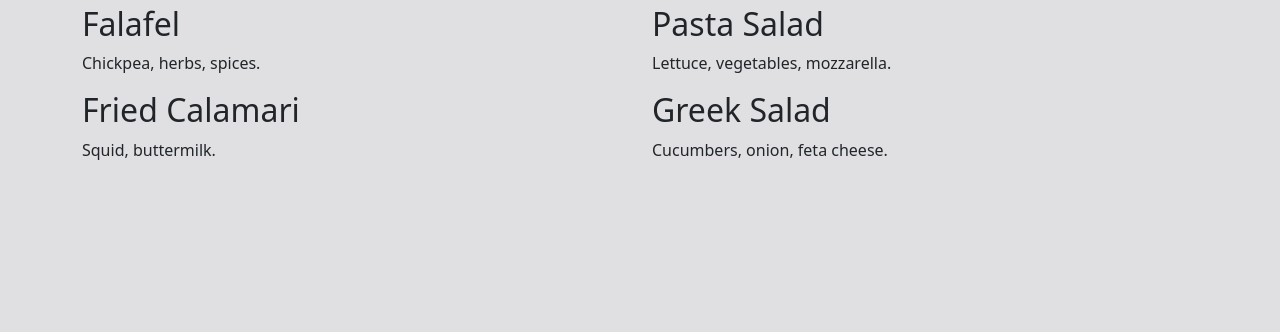
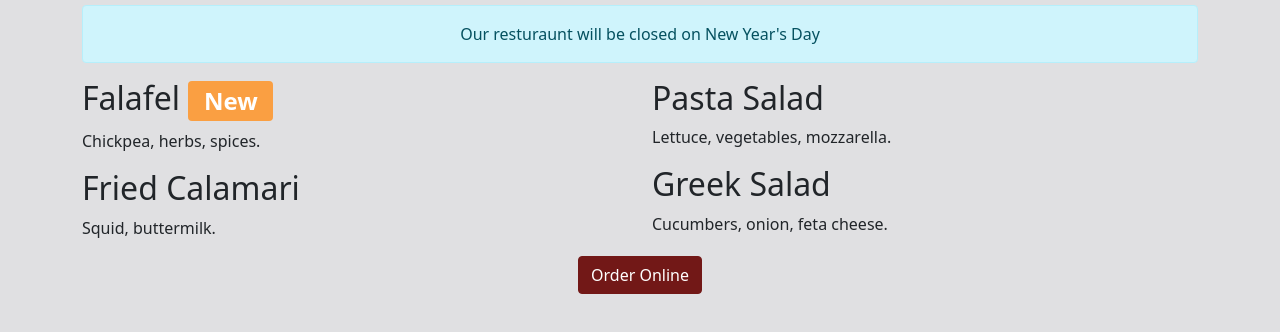
Before and after one commit to moresevankline/coursera, a plain HTML site: page assignments/working_with_bootstrap_components/working_with_bootstrap_grid/index.html in a window 1280 px wide. Shown: the part 266-598 px from the top of the page. Drawn offline with Linux system fonts and the light colour scheme.

Commit message:
Finish 'Working with Bootstrap components' task

```diff
--- a/assignments/working_with_bootstrap_components/working_with_bootstrap_grid/index.html
+++ b/assignments/working_with_bootstrap_components/working_with_bootstrap_grid/index.html
@@ -19,12 +19,15 @@
       <div class="col-12">
         <div class="text-center">
           <h1>Our Menu</h1>
+          <div class="alert alert-info" role="alert">
+            Our resturaunt will be closed on New Year's Day
+          </div>
         </div>
       </div>
     </div>
     <div class="row">
       <div class="col-12 col-lg-6">
-        <h2>Falafel</h2>
+        <h2>Falafel <span class="badge bg-secondary">New</span></h2>
         <p>Chickpea, herbs, spices.</p>
         <h2>Fried Calamari</h2>
         <p>Squid, buttermilk.</p>
@@ -36,6 +39,11 @@
         <p>Cucumbers, onion, feta cheese.</p>
       </div>
     </div>
+    <div class="row">
+      <div class="col-12">
+        <div class="text-center"><button class="btn btn-primary" type="button">Order Online</button></div>
+      </div>
+    </div>
   </div>
   <script src="bootstrap.bundle.min.js"></script>
 </body>
```
